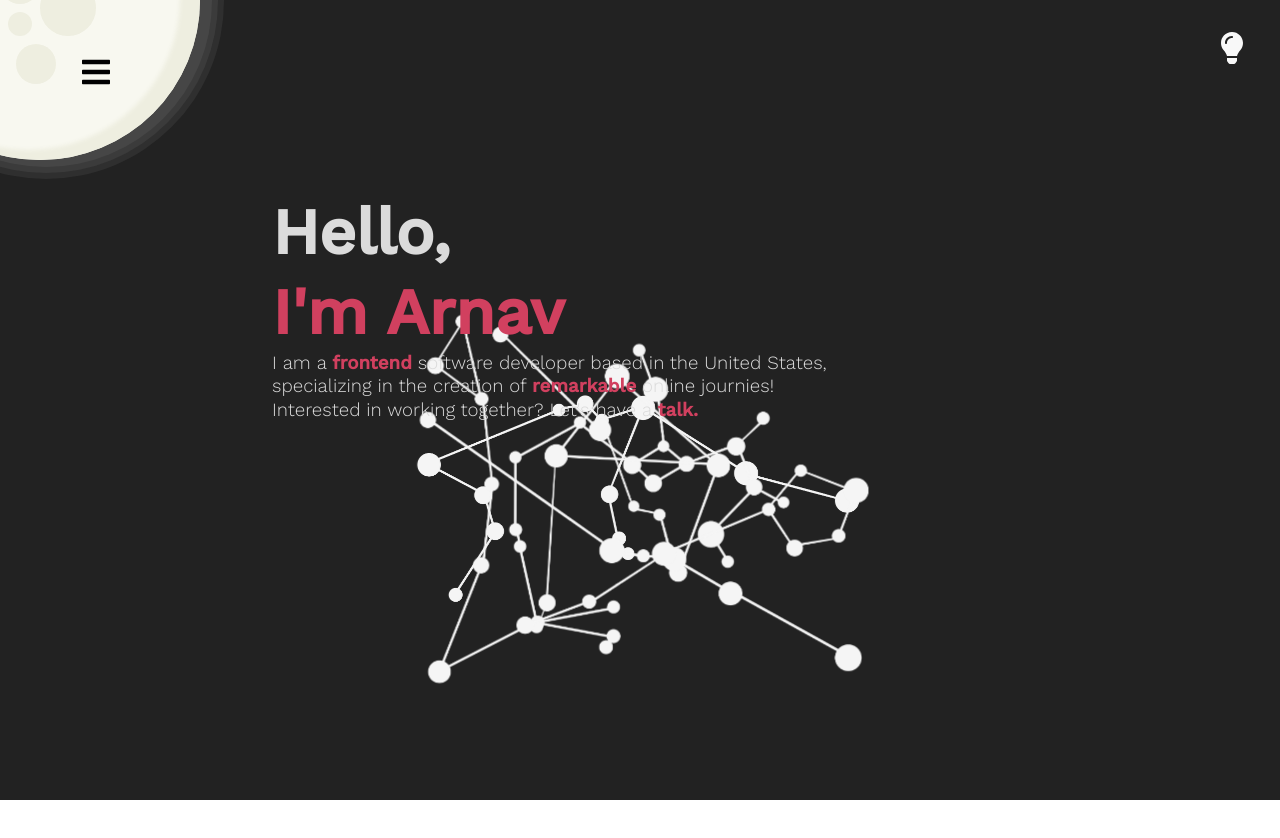
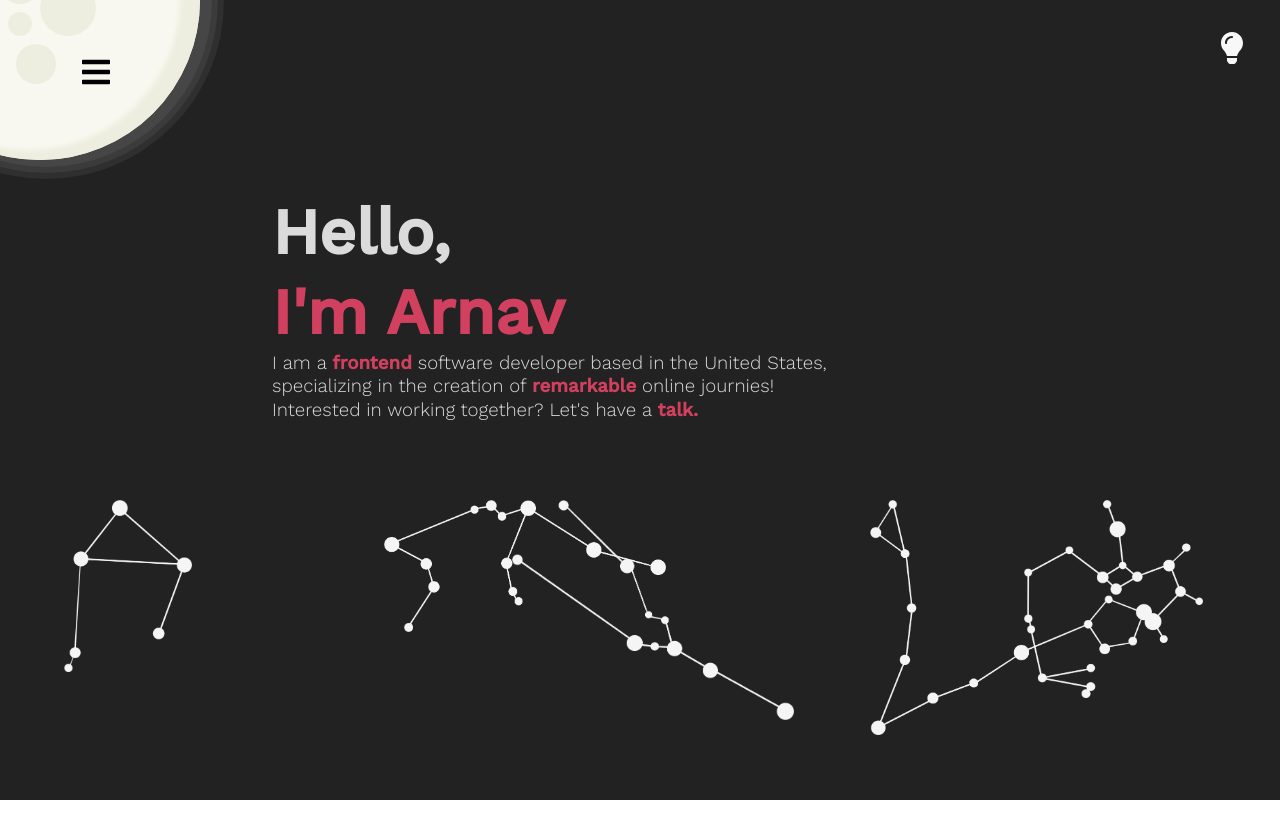
Before and after one commit to Arnav350/portfolio, a React (Create React App) app: page / in a window 1280 px wide. Shown: the top 838 px of the page. Built offline with nearby package versions, Linux system fonts and the light colour scheme.

Commit message:
changed constellation css to remove horizontal scrollbar

```diff
--- a/src/App.css
+++ b/src/App.css
@@ -312,8 +312,8 @@ section {
   left: 0;
   bottom: 0;
   right: 0;
-  transform-style: preserve-3d;
-  perspective: 2px;
+  /* transform-style: preserve-3d; */
+  /* perspective: 2px; */
 }
 
 .constellation {
@@ -321,7 +321,7 @@ section {
   /* opacity: 0.3; */
   /* filter: blur(5px); */
   transition: opacity 100ms ease;
-  transform: translateZ(-100px) scale(80);
+  /* transform: translateZ(-100px) scale(80); */
   background-size: 100%;
 }
 
```
